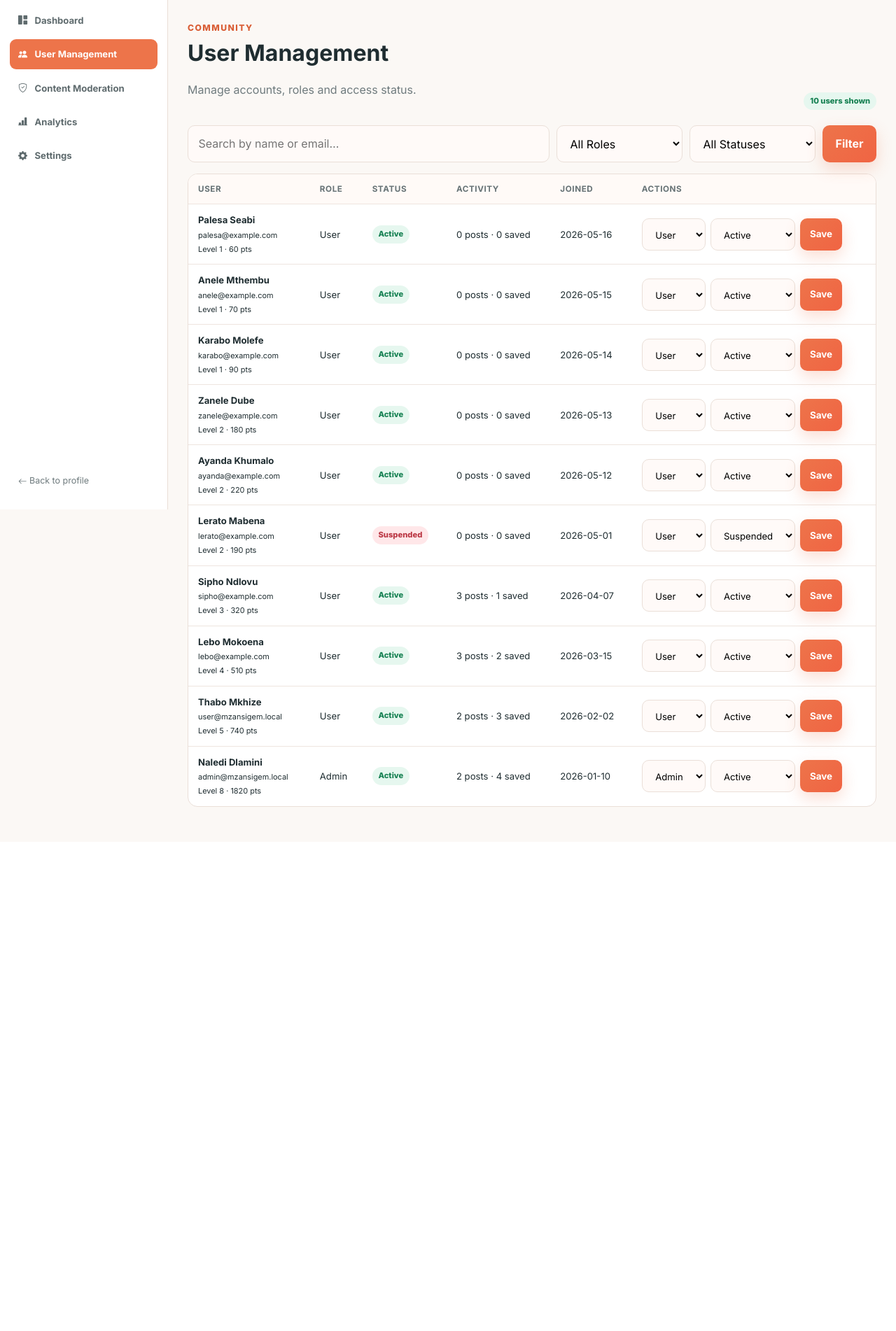
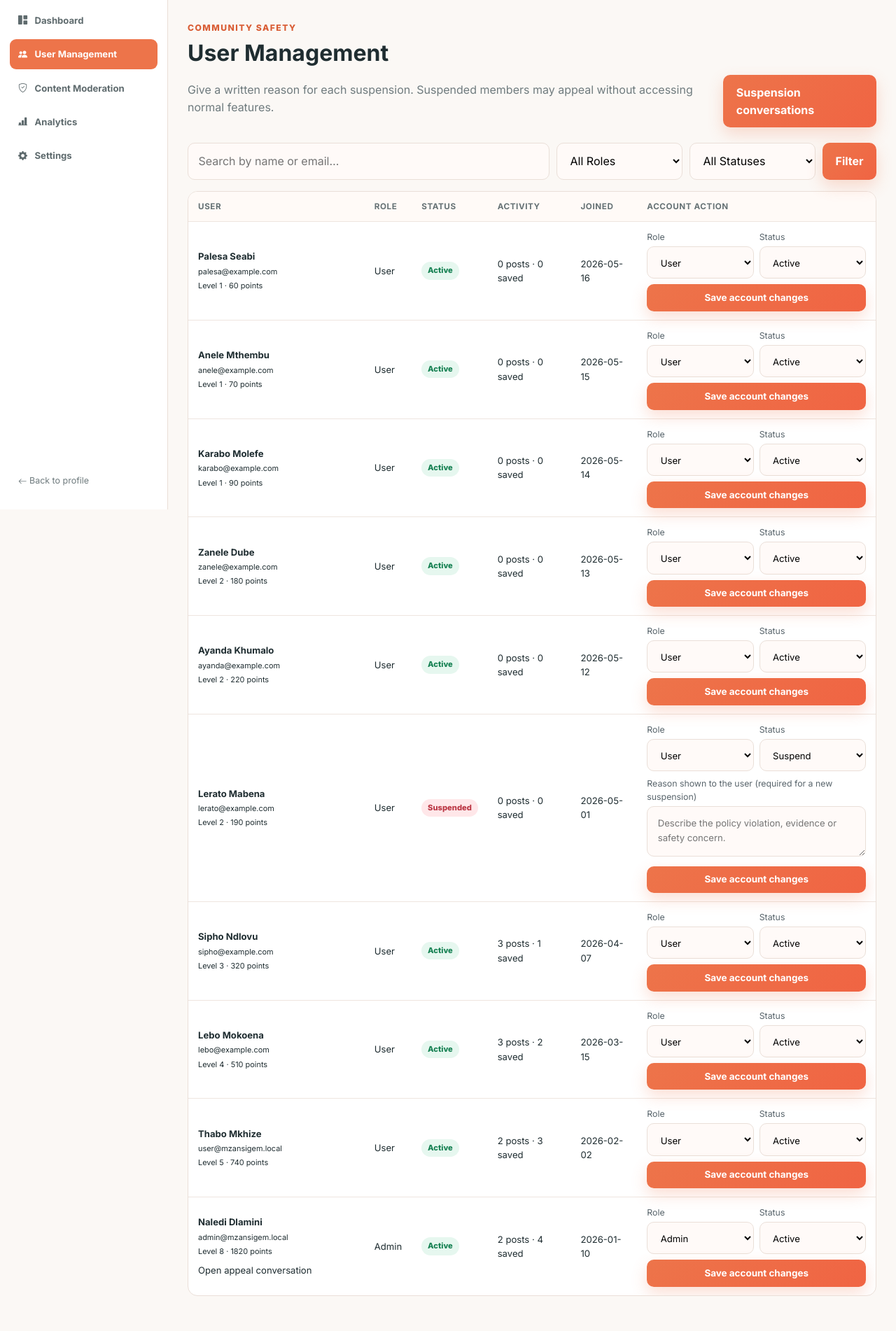
Before and after one commit to Kmakoro/MzansiGems, a PHP site: page /admin/users.php in a window 1280 px wide. Shown: the part 72-1974 px from the top of the page at 70% size. Before the commit the page ends 1225 px from the top, so only its background shows below. Run offline with PHP 8.4, Linux system fonts and the light colour scheme; a user stored in the database is signed in; data comes from the database, SQL or seed files in the repository; tables that the repository leaves empty hold one stand-in row (values such as "Sample post"); some libraries are stand-ins or nearby versions.

Commit message:
Require suspension reasons in admin user management and link appeal cases

```diff
--- a/website/admin/users.php
+++ b/website/admin/users.php
@@ -1,12 +1,131 @@
 <?php
 declare(strict_types=1);
-require dirname(__DIR__).'/includes/bootstrap.php';require_admin();
-if($_SERVER['REQUEST_METHOD']==='POST'){verify_csrf();$id=(int)($_POST['user_id']??0);$role=(string)($_POST['role']??'user');$status=(string)($_POST['status']??'active');if($id===(int)current_user()['id']&&($role!=='admin'||$status!=='active'))flash('danger','You cannot demote or suspend your current administrator account.');elseif(in_array($role,['user','admin'],true)&&in_array($status,['active','suspended'],true)){$stmt=db()->prepare('UPDATE users SET role=?,status=? WHERE id=?');$stmt->execute([$role,$status,$id]);flash('success','User account updated.');}redirect('admin/users.php');}
-$q=trim((string)($_GET['q']??''));$roleFilter=(string)($_GET['role']??'');$statusFilter=(string)($_GET['status']??'');$where=['1=1'];$params=[];if($q!==''){$where[]='(u.full_name LIKE ? OR u.email LIKE ?)';$like='%'.$q.'%';array_push($params,$like,$like);}if(in_array($roleFilter,['user','admin'],true)){$where[]='u.role=?';$params[]=$roleFilter;}if(in_array($statusFilter,['active','suspended'],true)){$where[]='u.status=?';$params[]=$statusFilter;}
-$sql="SELECT u.*,(SELECT COUNT(*) FROM gems g WHERE g.user_id=u.id) AS posts,(SELECT COUNT(*) FROM saved_gems s WHERE s.user_id=u.id) AS saved FROM users u WHERE ".implode(' AND ',$where).' ORDER BY u.created_at DESC';$stmt=db()->prepare($sql);$stmt->execute($params);$users=$stmt->fetchAll();
-$pageTitle='User Management';$activeAdmin='users';require dirname(__DIR__).'/includes/admin-header.php';
+require dirname(__DIR__) . '/includes/bootstrap.php';
+require_admin();
+
+if ($_SERVER['REQUEST_METHOD'] === 'POST') {
+    verify_csrf();
+    try {
+        suspension_update_user(
+            (int)($_POST['user_id'] ?? 0),
+            (string)($_POST['role'] ?? 'user'),
+            (string)($_POST['status'] ?? 'active'),
+            (string)($_POST['suspension_reason'] ?? ''),
+            (int)current_user()['id']
+        );
+        flash('success', 'Account updated. A suspended member may read the reason and contact moderators on their appeal page.');
+    } catch (DomainException $error) {
+        flash('danger', $error->getMessage());
+    }
+    redirect('admin/users.php');
+}
+
+$q = trim((string)($_GET['q'] ?? ''));
+$roleFilter = (string)($_GET['role'] ?? '');
+$statusFilter = (string)($_GET['status'] ?? '');
+$where = ['1=1'];
+$params = [];
+if ($q !== '') {
+    $where[] = '(u.full_name LIKE ? OR u.email LIKE ?)';
+    $params[] = '%' . $q . '%';
+    $params[] = '%' . $q . '%';
+}
+if (in_array($roleFilter, ['user','admin'], true)) {
+    $where[] = 'u.role=?'; $params[] = $roleFilter;
+}
+if (in_array($statusFilter, ['active','suspended'], true)) {
+    $where[] = 'u.status=?'; $params[] = $statusFilter;
+}
+$sql = "SELECT u.*,
+    (SELECT COUNT(*) FROM gems g WHERE g.user_id=u.id) AS posts,
+    (SELECT COUNT(*) FROM saved_gems s WHERE s.user_id=u.id) AS saved,
+    sc.id AS suspension_case_id, sc.reason AS suspension_reason,
+    sc.status AS suspension_case_status
+    FROM users u
+    LEFT JOIN suspension_cases sc ON sc.id = (
+        SELECT MAX(sc2.id) FROM suspension_cases sc2
+        WHERE sc2.user_id = u.id AND sc2.status <> 'reinstated'
+    )
+    WHERE " . implode(' AND ', $where) . ' ORDER BY u.created_at DESC';
+$stmt = db()->prepare($sql);
+$stmt->execute($params);
+$users = $stmt->fetchAll();
+
+$pageTitle = 'User Management';
+$activeAdmin = 'users';
+require dirname(__DIR__) . '/includes/admin-header.php';
 ?>
-<div class="admin-page-head"><div><span class="eyebrow">Community</span><h1>User Management</h1><p class="muted">Manage accounts, roles and access status.</p></div><span class="status-badge status-active"><?=count($users)?> users shown</span></div>
-<form class="admin-filter-bar" method="get"><input class="form-control search-wide" name="q" value="<?=e($q)?>" placeholder="Search by name or email…"><select class="form-control" name="role"><option value="">All Roles</option><option value="admin" <?=$roleFilter==='admin'?'selected':''?>>Admin</option><option value="user" <?=$roleFilter==='user'?'selected':''?>>User</option></select><select class="form-control" name="status"><option value="">All Statuses</option><option value="active" <?=$statusFilter==='active'?'selected':''?>>Active</option><option value="suspended" <?=$statusFilter==='suspended'?'selected':''?>>Suspended</option></select><button class="btn btn-primary">Filter</button></form>
-<div class="table-wrap"><table class="data-table"><thead><tr><th>User</th><th>Role</th><th>Status</th><th>Activity</th><th>Joined</th><th>Actions</th></tr></thead><tbody><?php foreach($users as $u):?><tr><td><strong><?=e($u['full_name'])?></strong><br><small><?=e($u['email'])?></small><br><small>Level <?=(int)$u['level']?> · <?=(int)$u['points']?> pts</small></td><td><?=e(ucfirst($u['role']))?></td><td><span class="status-badge status-<?=e($u['status'])?>"><?=e(ucfirst($u['status']))?></span></td><td><?=(int)$u['posts']?> posts · <?=(int)$u['saved']?> saved</td><td><?=e(date('Y-m-d',strtotime($u['created_at'])))?></td><td><form method="post" class="action-row"><?=csrf_field()?><input type="hidden" name="user_id" value="<?=(int)$u['id']?>"><select class="form-control" name="role" style="width:auto"><option value="user" <?=$u['role']==='user'?'selected':''?>>User</option><option value="admin" <?=$u['role']==='admin'?'selected':''?>>Admin</option></select><select class="form-control" name="status" style="width:auto"><option value="active" <?=$u['status']==='active'?'selected':''?>>Active</option><option value="suspended" <?=$u['status']==='suspended'?'selected':''?>>Suspended</option></select><button class="btn btn-primary btn-sm">Save</button></form></td></tr><?php endforeach;?></tbody></table></div>
-<?php require dirname(__DIR__).'/includes/admin-footer.php'; ?>
+<style>
+.user-access-form{display:grid;grid-template-columns:1fr 1fr;gap:8px;min-width:260px;align-items:start}
+.user-access-form .reason-field{grid-column:1/-1}
+.user-access-form textarea{font:inherit;width:100%;min-height:72px;resize:vertical}
+.user-access-form .btn{grid-column:1/-1}
+.user-access-form .reason-field[hidden]{display:none}
+.user-access-form label{display:block;font-size:.77rem;margin:0 0 4px;color:#58646b}
+.user-appeal-link{display:inline-block;margin-top:8px}
+</style>
+<div class="admin-page-head">
+    <div><span class="eyebrow">Community safety</span><h1>User Management</h1>
+    <p class="muted">Give a written reason for each suspension. Suspended members may appeal without accessing normal features.</p></div>
+    <a class="btn btn-primary" href="<?= url('admin/appeals.php') ?>">Suspension conversations</a>
+</div>
+<form class="admin-filter-bar" method="get">
+    <input class="form-control search-wide" name="q" value="<?= e($q) ?>" placeholder="Search by name or email…">
+    <select class="form-control" name="role">
+        <option value="">All Roles</option><option value="admin" <?= $roleFilter === 'admin' ? 'selected' : '' ?>>Admin</option><option value="user" <?= $roleFilter === 'user' ? 'selected' : '' ?>>User</option>
+    </select>
+    <select class="form-control" name="status">
+        <option value="">All Statuses</option><option value="active" <?= $statusFilter === 'active' ? 'selected' : '' ?>>Active</option><option value="suspended" <?= $statusFilter === 'suspended' ? 'selected' : '' ?>>Suspended</option>
+    </select>
+    <button class="btn btn-primary">Filter</button>
+</form>
+<div class="table-wrap">
+    <table class="data-table">
+        <thead><tr><th>User</th><th>Role</th><th>Status</th><th>Activity</th><th>Joined</th><th>Account action</th></tr></thead>
+        <tbody>
+        <?php foreach ($users as $u): ?>
+            <tr>
+                <td><strong><?= e($u['full_name']) ?></strong><br><small><?= e($u['email']) ?></small><br>
+                    <small>Level <?= (int)$u['level'] ?> · <?= (int)$u['points'] ?> points</small>
+                    <?php if ($u['status'] === 'suspended' && !empty($u['suspension_reason'])): ?>
+                        <p style="font-size:.8rem;max-width:280px;overflow-wrap:anywhere"><strong>Reason:</strong> <?= e($u['suspension_reason']) ?></p>
+                    <?php endif; ?>
+                    <?php if ($u['suspension_case_id']): ?>
+                        <a class="user-appeal-link" href="<?= url('admin/appeals.php?case=' . (int)$u['suspension_case_id']) ?>">Open appeal conversation</a>
+                    <?php endif; ?>
+                </td>
+                <td><?= e(ucfirst($u['role'])) ?></td>
+                <td><span class="status-badge status-<?= e($u['status']) ?>"><?= e(ucfirst($u['status'])) ?></span></td>
+                <td><?= (int)$u['posts'] ?> posts · <?= (int)$u['saved'] ?> saved</td>
+                <td><?= e(date('Y-m-d', strtotime($u['created_at']))) ?></td>
+                <td>
+                    <form method="post" class="user-access-form">
+                        <?= csrf_field() ?>
+                        <input type="hidden" name="user_id" value="<?= (int)$u['id'] ?>">
+                        <div><label for="role-<?= (int)$u['id'] ?>">Role</label>
+                            <select id="role-<?= (int)$u['id'] ?>" class="form-control" name="role">
+                                <option value="user" <?= $u['role'] === 'user' ? 'selected' : '' ?>>User</option>
+                                <option value="admin" <?= $u['role'] === 'admin' ? 'selected' : '' ?>>Admin</option>
+                            </select>
+                        </div>
+                        <div><label for="status-<?= (int)$u['id'] ?>">Status</label>
+                            <select id="status-<?= (int)$u['id'] ?>" class="form-control" name="status"
+                                onchange="this.closest('form').querySelector('.reason-field').hidden = this.value !== 'suspended';">
+                                <option value="active" <?= $u['status'] === 'active' ? 'selected' : '' ?>>Active</option>
+                                <option value="suspended" <?= $u['status'] === 'suspended' ? 'selected' : '' ?>>Suspend</option>
+                            </select>
+                        </div>
+                        <div class="reason-field" <?= $u['status'] === 'suspended' ? '' : 'hidden' ?>>
+                            <label for="reason-<?= (int)$u['id'] ?>">Reason shown to the user (required for a new suspension)</label>
+                            <textarea class="form-control" id="reason-<?= (int)$u['id'] ?>" name="suspension_reason"
+                                maxlength="500" placeholder="Describe the policy violation, evidence or safety concern."><?= e($u['suspension_reason'] ?? '') ?></textarea>
+                        </div>
+                        <button class="btn btn-primary btn-sm" type="submit">Save account changes</button>
+                    </form>
+                </td>
+            </tr>
+        <?php endforeach; ?>
+        </tbody>
+    </table>
+</div>
+<?php require dirname(__DIR__) . '/includes/admin-footer.php'; ?>
```
